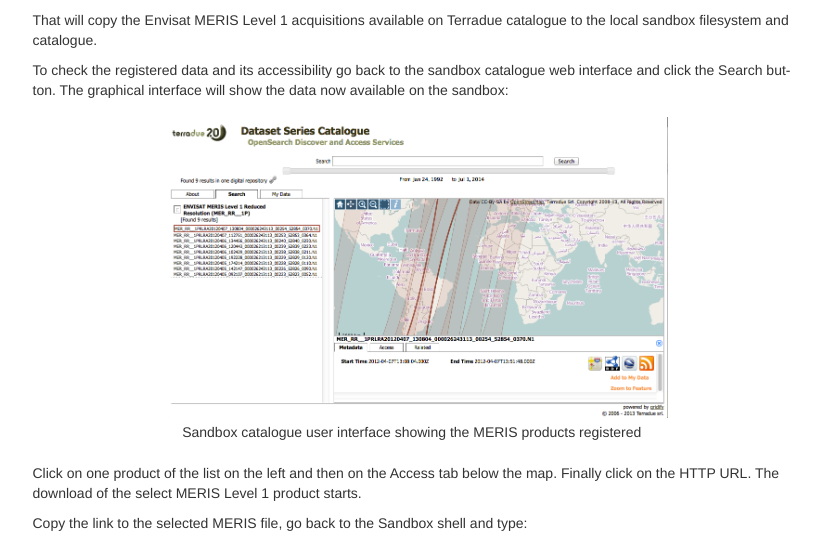
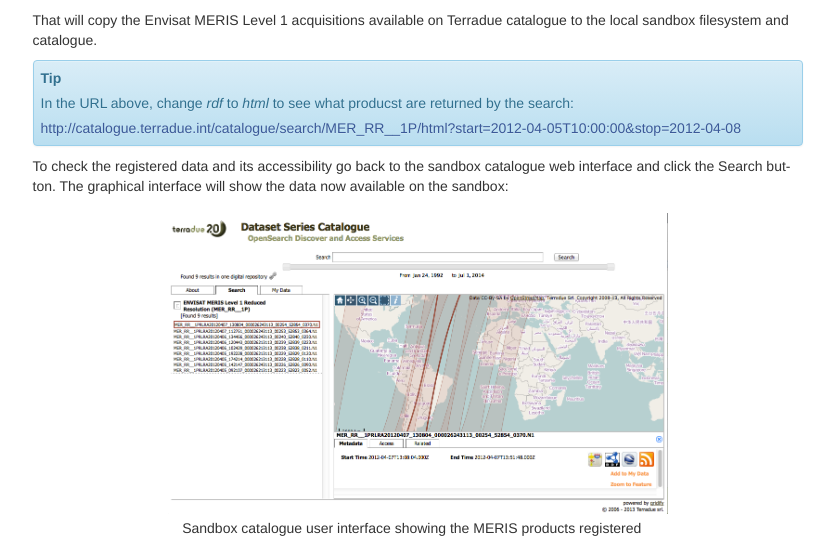
Before and after one commit to Terradue/doc-developer-sandbox, a Sphinx documentation site: the page built from source/field/ocean_color/lib_beam_flh/data.rst, in a window 1280 px wide and 900 px high, scrolled down 757 px, cut to the strip 190-733 px from the top of the window. Shown: the whole strip, without its empty margins (330-1164 px from the left). Built offline with Sphinx 7.4.7, drawn with Linux system fonts in a browser that asks for light colours; pages that are not in the unit, such as notebooks, are missing from menus.

Commit message:
Update data.rst

```diff
--- a/source/field/ocean_color/lib_beam_flh/data.rst
+++ b/source/field/ocean_color/lib_beam_flh/data.rst
@@ -38,6 +38,11 @@
 
 That will copy the Envisat MERIS Level 1 acquisitions available on Terradue catalogue to the local sandbox filesystem and catalogue.
 
+.. tip::
+
+ In the URL above, change *rdf* to *html* to see what producst are returned by the search:
+
+ http://catalogue.terradue.int/catalogue/search/MER_RR__1P/html?start=2012-04-05T10:00:00&stop=2012-04-08
 
 To check the registered data and its accessibility go back to the sandbox catalogue web interface and click the Search button. The graphical interface will show the data now available on the sandbox:
 
```
